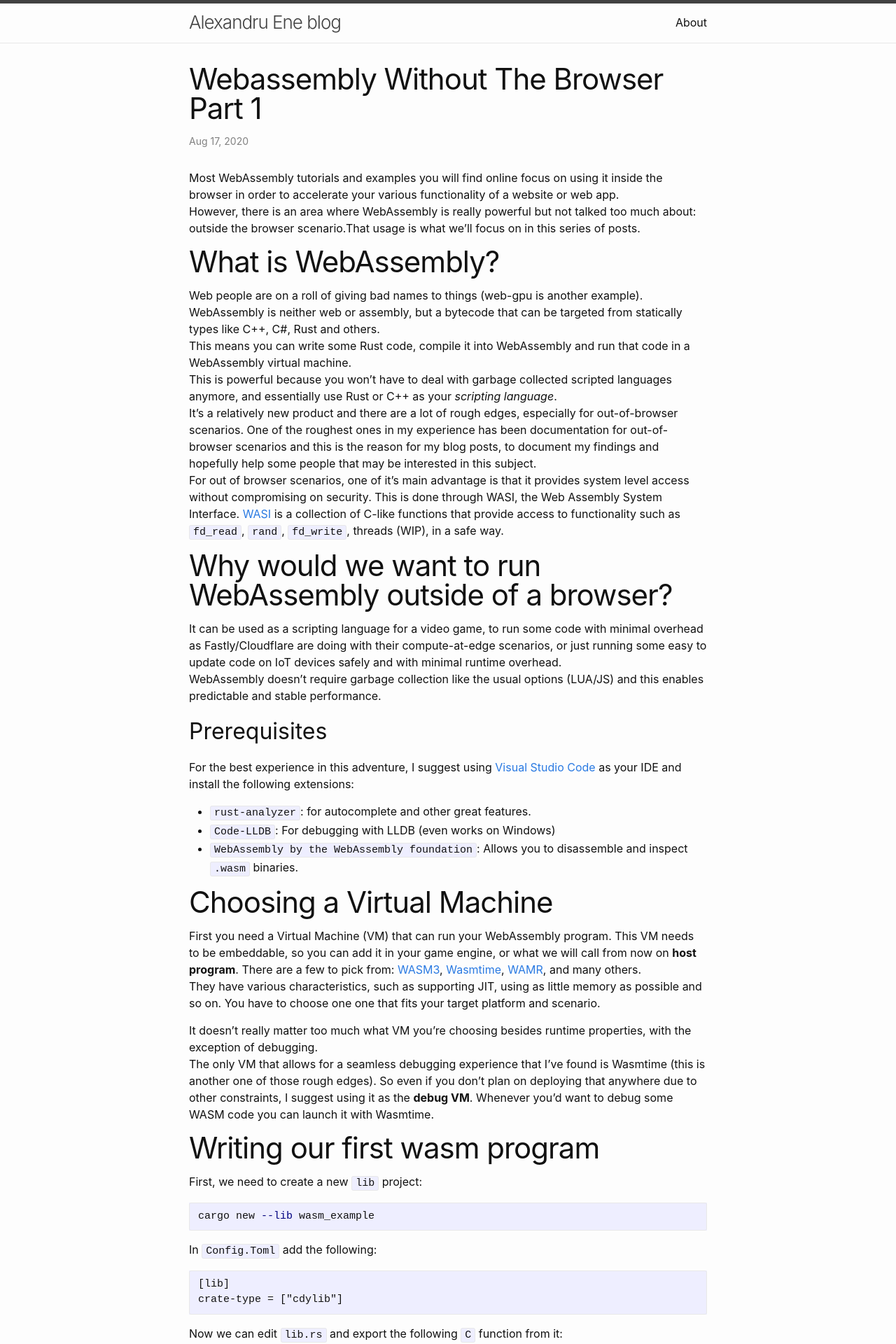
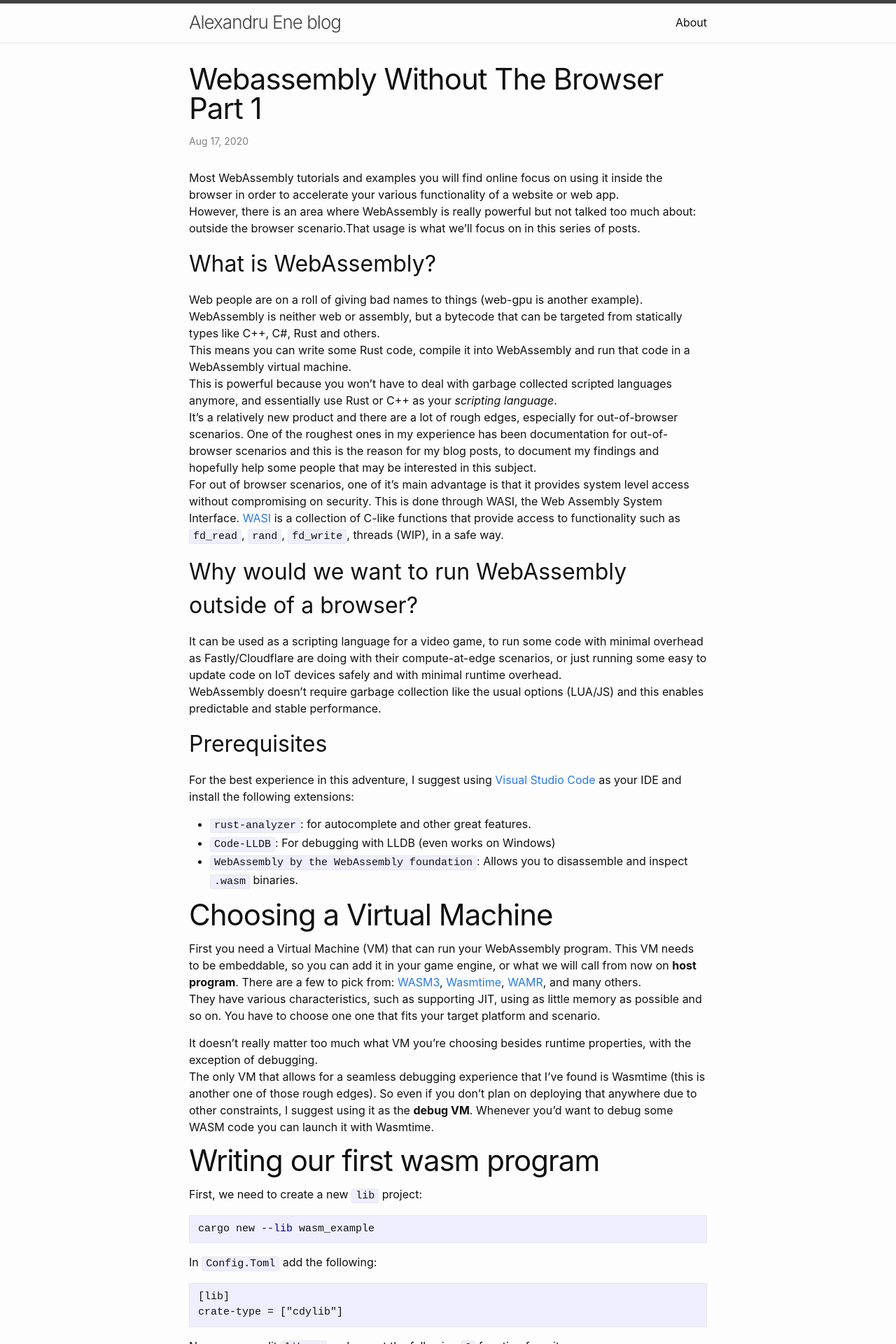
Before and after one commit to AlexEne/AlexEne.github.io, a Jekyll site: the page built from _posts/2020-08-17-webassembly-without-the-browser-part-1.md, in a window 1280 px wide. Shown: the top 1920 px of the page at 70% size. Built offline with Jekyll 4.4.1, drawn with Linux system fonts in a browser that asks for light colours; comment, search, counter and statistics services are not loaded.

Commit message:
smaller titles

```diff
--- a/_posts/2020-08-17-webassembly-without-the-browser-part-1.md
+++ b/_posts/2020-08-17-webassembly-without-the-browser-part-1.md
@@ -6,7 +6,7 @@ comments: true
 Most WebAssembly tutorials and examples you will find online focus on using it inside the browser in order to accelerate your various functionality of a website or web app.
 However, there is an area where WebAssembly is really powerful but not talked too much about: outside the browser scenario.That usage is what we'll focus on in this series of posts.
 
-# What is WebAssembly?
+## What is WebAssembly?
 Web people are on a roll of giving bad names to things (web-gpu is another example).
 WebAssembly is neither web or assembly, but a bytecode that can be targeted from statically types like C++, C#, Rust and others.
 This means you can write some Rust code, compile it into WebAssembly and run that code in a WebAssembly virtual machine.
@@ -14,7 +14,7 @@ This is powerful because you won't have to deal with garbage collected scripted
 It's a relatively new product and there are a lot of rough edges, especially for out-of-browser scenarios. One of the roughest ones in my experience has been documentation for out-of-browser scenarios and this is the reason for my blog posts, to document my findings and hopefully help some people that may be interested in this subject.
 For out of browser scenarios, one of it's main advantage is that it provides system level access without compromising on security. This is done through WASI, the Web Assembly System Interface. [WASI](https://wasi.dev/) is a collection of C-like functions that provide access to functionality such as `fd_read`, `rand`, `fd_write`, threads (WIP), in a safe way.
 
-# Why would we want to run WebAssembly outside of a browser?
+## Why would we want to run WebAssembly outside of a browser?
 It can be used as a scripting language for a video game, to run some code with minimal overhead as Fastly/Cloudflare are doing with their compute-at-edge scenarios, or just running some easy to update code on IoT devices safely and with minimal runtime overhead.
 WebAssembly doesn't require garbage collection like the usual options (LUA/JS) and this enables predictable and stable performance.
 
@@ -60,7 +60,7 @@ This a function that takes two numbers, adds them, then prints the result before
 WebAssembly doesn't define a default function that's executed after a module is loaded, so in the host program you need to get a function by it's signature, and run it (quite similar to how `dlopen`/`dlsym` works).
 We expose this `sum` function (and any other functions we want to call from the host VM) as a function that's callable from `C`, using `[#no_mangle]` and `pub extern "C"`.
 
-# How do we compile it?
+## How do we compile it?
 
 Rust supports two targets for WebAssembly: `wasm32-unknown-unknown` and `wasm32-wasi`. The first one is bare-bones WebAssembly. Think of it like the `[#no-std]` of WebAssembly. It's the kind you'd use for the browser that doesn't assume any system functions are available.
 
@@ -103,7 +103,7 @@ This is a `wat` file. `wat` stands for WebAssembly text format. It's kind of lik
 The import statements here tell us that the WASM program needs the following functions to run `proc_exit`, `fd_write`, `environ_get`, `environ_sizes_get` to exist in the `wasi_snapshot_preview1` namespace.
 All imported or exported functions from a WebAssembly module require a namespace. `wasi_snapshot_preview1` is the WASI namespace so you can think of it as a reserved namespace for these functions. `println!` needs `wasi_snapshot_preview1::fd_write` to write to stdout.
 
-# The host program
+## The host program
 You can pick any VM that has WASI available. I will use Wasmtime because later on I want to show you how to debug WebAssembly and this VM is the only one where debugging works at the moment.
 
 The program loads the wasm binary file from the path: `examples/wasm_example.wasm`.
@@ -190,11 +190,11 @@ From host: Answer returned to the host VM: 9
 
 We can observe that the `println!` from the wasm module has correctly printed to the console and that the returned answer is as expected `9`.
 
-# Conclusion
+## Conclusion
 In this post of my WebAssembly Outside the Browser series we've learned how to compile a program for WebAssembly, set-up a host program to load and run a your WASM binary, execute a function exported by the WASM program and put all that together we ended up adding two numbers and printing their result (from both WebAssembly and the host program).
 In the next parts we will touch areas such as debugging, optimizing program size, exposing functions from the host vm to the WASM program and sharing memory between the two VMs.
 
-# Bonus study materials
+## Bonus study materials
 Here is the full [WASM specification](https://webassembly.github.io/spec/core/index.html). For me that it's one of the hardest spec that I've ever had to read.
 I would much rather have this spec similar to a CPU user manual (e.g. [VR4300](http://datasheets.chipdb.org/NEC/Vr-Series/Vr43xx/U10504EJ7V0UMJ1.pdf)), rather than it's current form that is forced into some math-y language that, while correct, brings no extra clarity or insight to the reader.
 I strongly think that the concepts described there could have been very well expressed in an easier to understand and parse language and I don't buy the usual excuse that _"Well actually, it's targeted at VM writers, not normal people"_. We should just accept that it's not accessible at all, and we could do way better.
```
